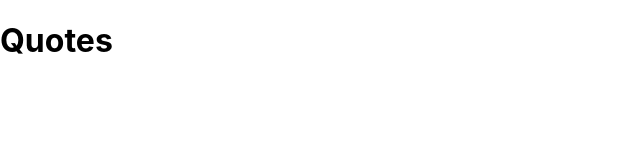
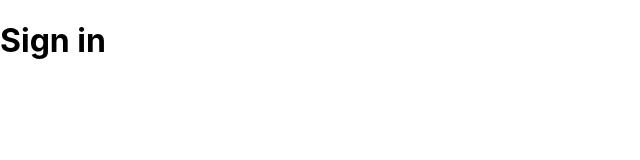
Before and after one commit to CodeOp-tech/final-project-fspt13-team-2, a React (Create React App) app in the folder client/: page /users in a window 1280 px wide. Shown: the top 160 px of the page, without its empty margins (0-640 px from the left). Built offline with nearby package versions, Linux system fonts and the light colour scheme.

Commit message:
routes updated

```diff
--- a/client/src/App.js
+++ b/client/src/App.js
@@ -4,15 +4,17 @@ import {
   Routes,
   Route,
 } from 'react-router-dom';
-import AppHomePage from './AppHomePage';
-import AppQuotesPage from './AppQuotesPage';
+import AppHomePage from './HomePage';
+import UsersLoginPage from './UsersLoginPage';
+import UsersProfilePage from './UsersProfilePage';
 
 function App() {
   return (
     <BrowserRouter>
     <Routes>
       <Route path="/" element={<AppHomePage />} />
-      <Route path="/:id" element={<AppQuotesPage />} />
+      <Route path="/users" element={<UsersLoginPage />} />
+      <Route path="/users/:id" element={<UsersProfilePage />} />
     </Routes>
     </BrowserRouter>
   );
--- a/client/src/AppQuotesPage.js
+++ /dev/null
@@ -1,7 +0,0 @@
-export default function AppQuotesPage() {
-    return (
-        <div>
-            <h1>Quotes</h1>
-        </div>
-    )
-}
--- a/client/src/AppHomePage.js
+++ b/client/src/HomePage.js
@@ -1,4 +1,4 @@
-export default function AppHomePage() {
+export default function HomePage() {
     return (
         <div>
             <h1>Hello World</h1>
--- /dev/null
+++ b/client/src/UsersLoginPage.js
@@ -0,0 +1,7 @@
+export default function UsersLoginPage() {
+    return (
+        <div>
+            <h1>Sign in</h1>
+        </div>
+    )
+}
--- /dev/null
+++ b/client/src/UsersProfilePage.js
@@ -0,0 +1,3 @@
+export default function UsersProfilePage() {
+
+}
```
